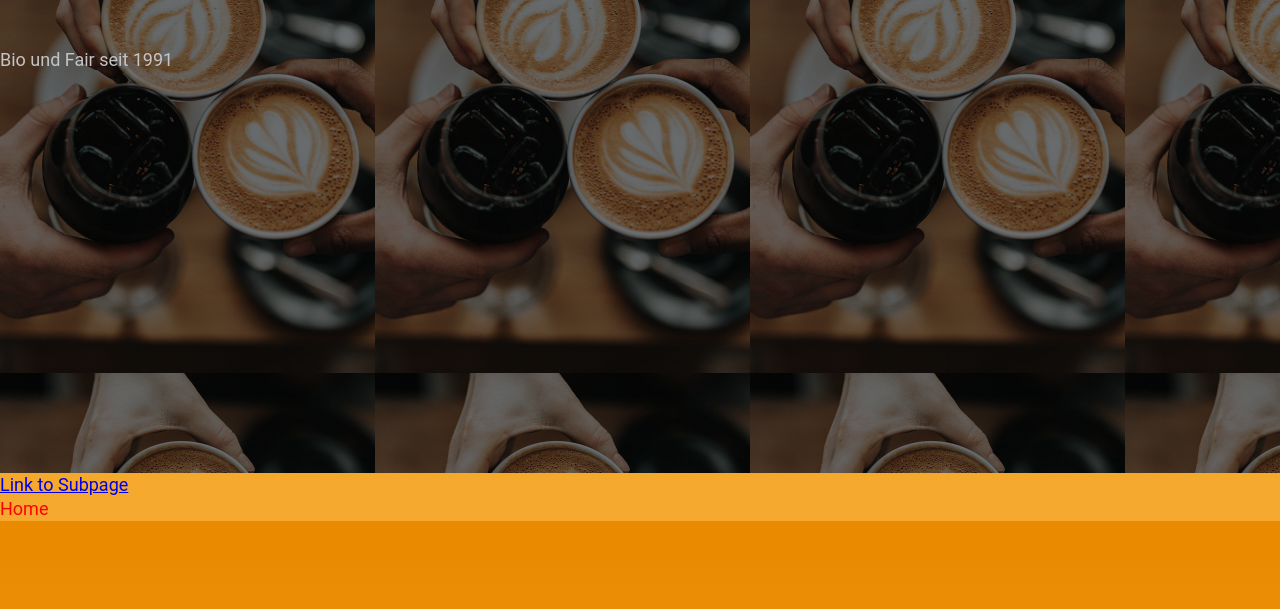
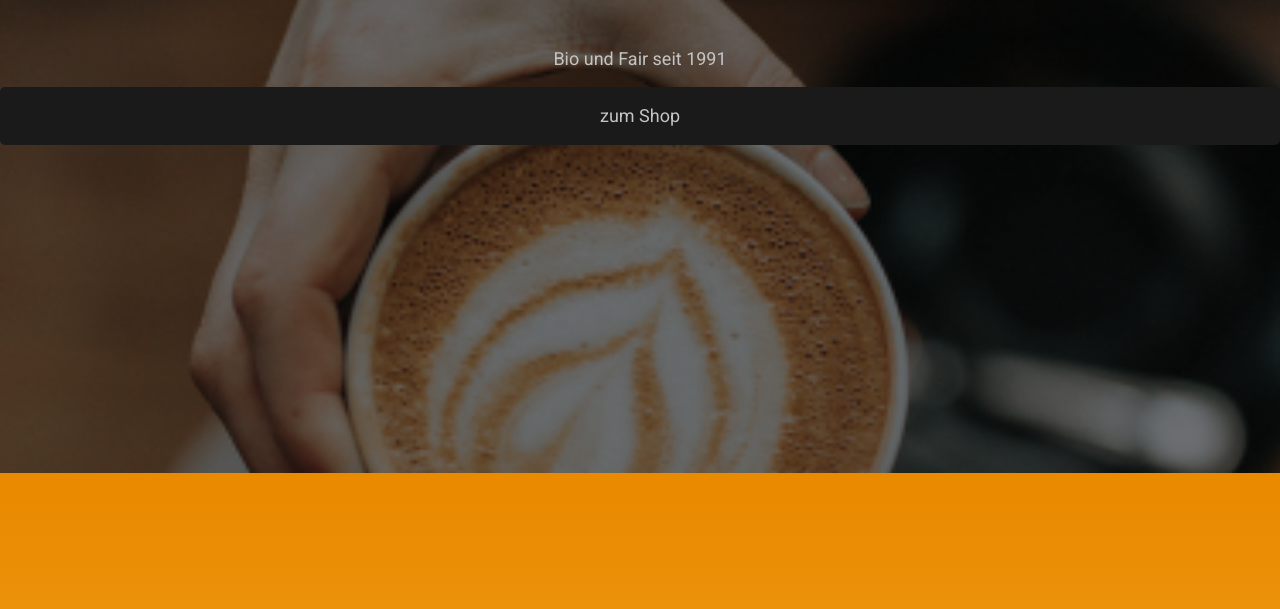
Before and after one commit to felixgyamfi/roeste, a website built with Parcel: page src/index.html in a window 1280 px wide. Shown: the part 191-800 px from the top of the page. Built offline with nearby package versions, Linux system fonts and the light colour scheme; a web font is replaced by a local one.

Commit message:
header step 2

```diff
--- a/src/css/main.scss
+++ b/src/css/main.scss
@@ -44,7 +44,14 @@ h3 {
   color: #C4C4C4;
   }
 
-
+.subhead {
+  font-family: Roboto;
+  font-style: normal;
+  font-weight: normal;
+  font-size: 14px;
+  line-height: 18px;
+  color: #C4C4C4;
+}
 
 h1 m {
   font-family: Roboto;
@@ -73,7 +80,7 @@ h3 m {
   color: #C4C4C4;
   }
 
-subhead m {
+.subhead_m {
   font-family: Roboto;
   font-style: normal;
   font-weight: normal;
@@ -92,6 +99,26 @@ body m {
 }
 
 header {
+  top: 0;
+  width: 100%;
   height: 75vh;
-  background: linear-gradient(0deg, rgba(0, 0, 0, 0.3), rgba(0, 0, 0, 0.3)), url(../main/assets/images/FEND-Coffee-latte-art-3.png);
+  background: linear-gradient(0deg, rgba(0, 0, 0, 0.3), rgba(0, 0, 0, 0.3)), url(../main/assets/images/FEND-Coffee-latte-art-3.png) no-repeat;
+  background-size: cover;
+  text-align: center;
 }
+
+.btn--dunkel {
+  display: flex;
+  flex-direction: column;
+  align-items: center;
+  padding: 15px 50px;
+
+  width: auto;
+  height: auto;
+  top: 392px;
+
+  background: #1A1A1A;
+  border: 2px solid #1A1A1A;
+  box-sizing: border-box;
+  border-radius: 5px;
+}
--- a/src/index.html
+++ b/src/index.html
@@ -5,19 +5,17 @@
     <meta name="viewport" content="width=device-width, initial-scale=1.0" />
     <title>Index Page</title>
     <link rel="stylesheet" href="css/main.scss" />
-    <link
-      href="https://fonts.googleapis.com/css?family=Oregano"
-      rel="stylesheet"
-    />
+    <link rel="preconnect" href="https://fonts.gstatic.com">
+    <link href="https://fonts.googleapis.com/css2?family=Roboto:wght@400;900&display=swap" rel="stylesheet">
   </head>
   <body>
     <header>
       <h1>Rustica</h1>
-      <p>Bio und Fair seit 1991</p>
+      <p class="subhead_m">Bio und Fair seit 1991</p>
+      <a class="btn--dunkel">zum Shop</a>
     </header>
     <main>
-      <a href="./my-subpage/index.html">Link to Subpage</a>
-      <div>Home</div>
+
     </main>
     <script src="js/index.js"></script>
   </body>
```
